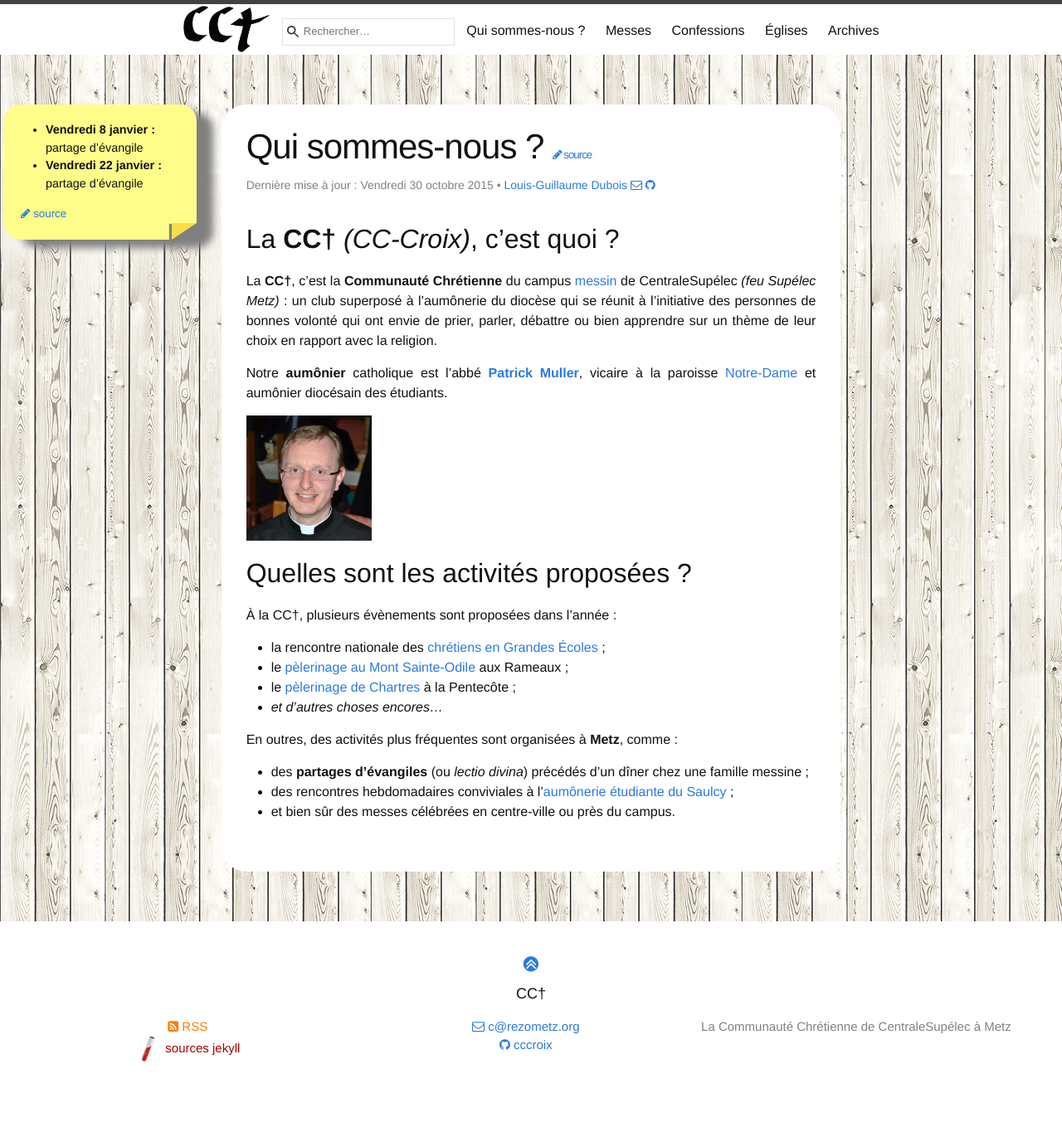
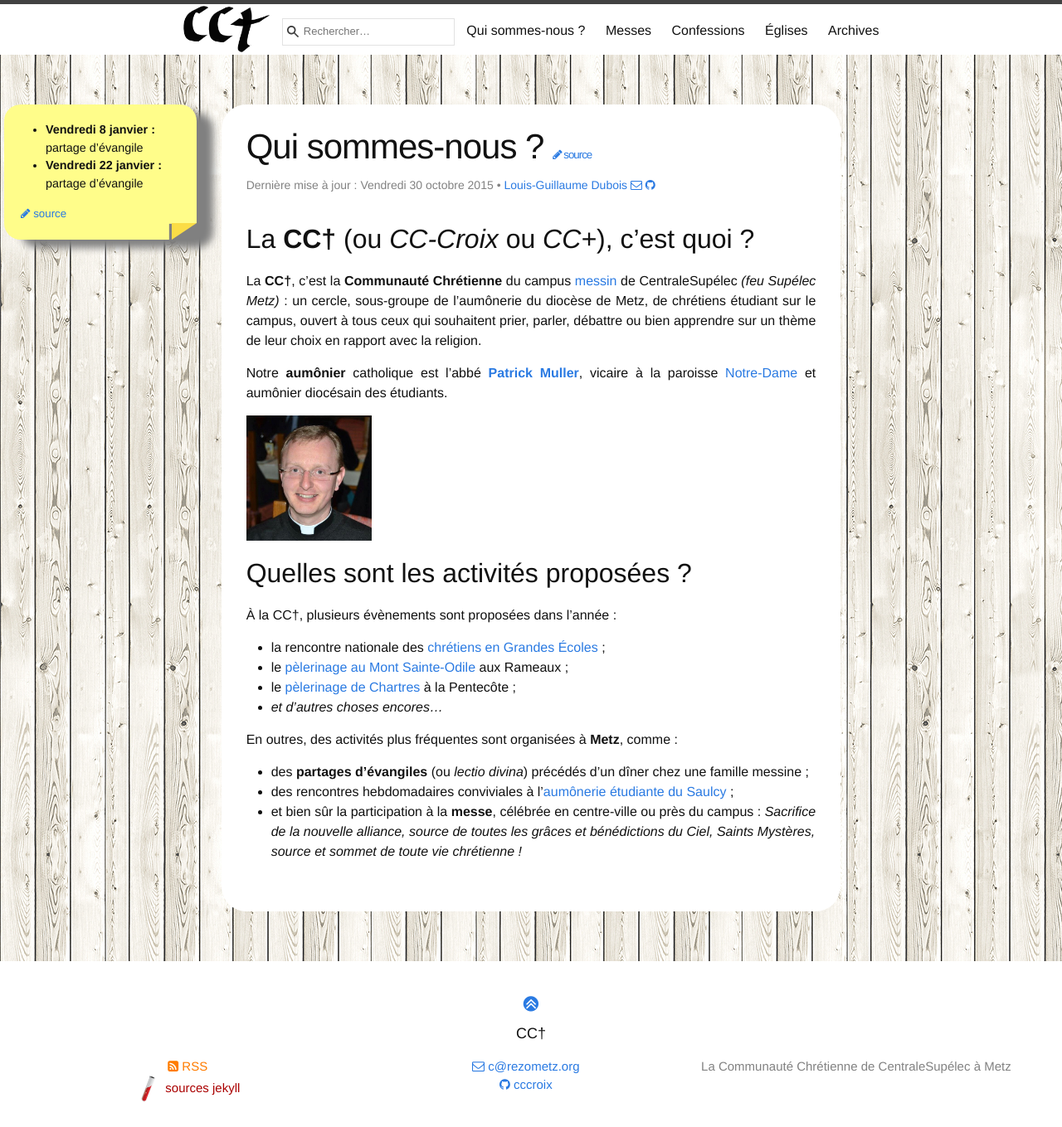
Before and after one commit to cccroix/cccroix.github.io, a Jekyll site: the page built from presentation.md, in a window 1280 px wide. Shown: the whole page at 83% size. Built offline with Jekyll 4.4.1, drawn with Linux system fonts in a browser that asks for light colours; before the commit the page ends 1311 px from its top, so only the background shows below that.

Commit message:
dit du bien du très saint sacrifice de la messe

```diff
--- a/presentation.md
+++ b/presentation.md
@@ -15,14 +15,13 @@ published: true
 }
 </style>
 
-# La **CC†** *(CC-Croix)*, c’est quoi ?
+# La **CC†** (ou *CC-Croix* ou *CC+*), c’est quoi ?
 
-La **CC†**, c'est la **Communauté Chrétienne** du campus [messin](https://fr.wikipedia.org/wiki/Messin) de CentraleSupélec *(feu Supélec Metz)* : un club superposé à l'aumônerie du diocèse qui se réunit à l'initiative des personnes de bonnes volonté qui ont envie de prier, parler, débattre ou bien apprendre sur un thème de leur choix en rapport avec la religion.
+La **CC†**, c’est la **Communauté Chrétienne** du campus [messin](https://fr.wikipedia.org/wiki/Messin) de CentraleSupélec *(feu Supélec Metz)* : un cercle, sous-groupe de l'aumônerie du diocèse de Metz, de chrétiens étudiant sur le campus, ouvert à tous ceux qui souhaitent prier, parler, débattre ou bien apprendre sur un thème de leur choix en rapport avec la religion.
 
 Notre **aumônier** catholique est l’abbé [**Patrick Muller**](http://cathometz.fr/pretres-et-eap/), vicaire à la paroisse [Notre-Dame](/eglises/nd.html) et aumônier diocésain des étudiants.
 
 <img alt="M. l’abbé Patrick Muller" src="/img/Muller_Patrick.jpg" class="trombi" />
-
 
 # Quelles sont les activités proposées ?
 
@@ -37,4 +36,4 @@ En outres, des activités plus fréquentes sont organisées à **Metz**, comme
 
 - des **partages d’évangiles** (ou *lectio divina*) précédés d’un dîner chez une famille messine ;
 - des rencontres hebdomadaires conviviales à l’[aumônerie étudiante du Saulcy](http://www.metzionetudiante.net) ;
-- et bien sûr des messes célébrées en centre-ville ou près du campus.
+- et bien sûr la participation à la **messe**, célébrée en centre-ville ou près du campus : *Sacrifice de la nouvelle alliance, source de toutes les grâces et bénédictions du Ciel, Saints Mystères, source et sommet de toute vie chrétienne !*
```
